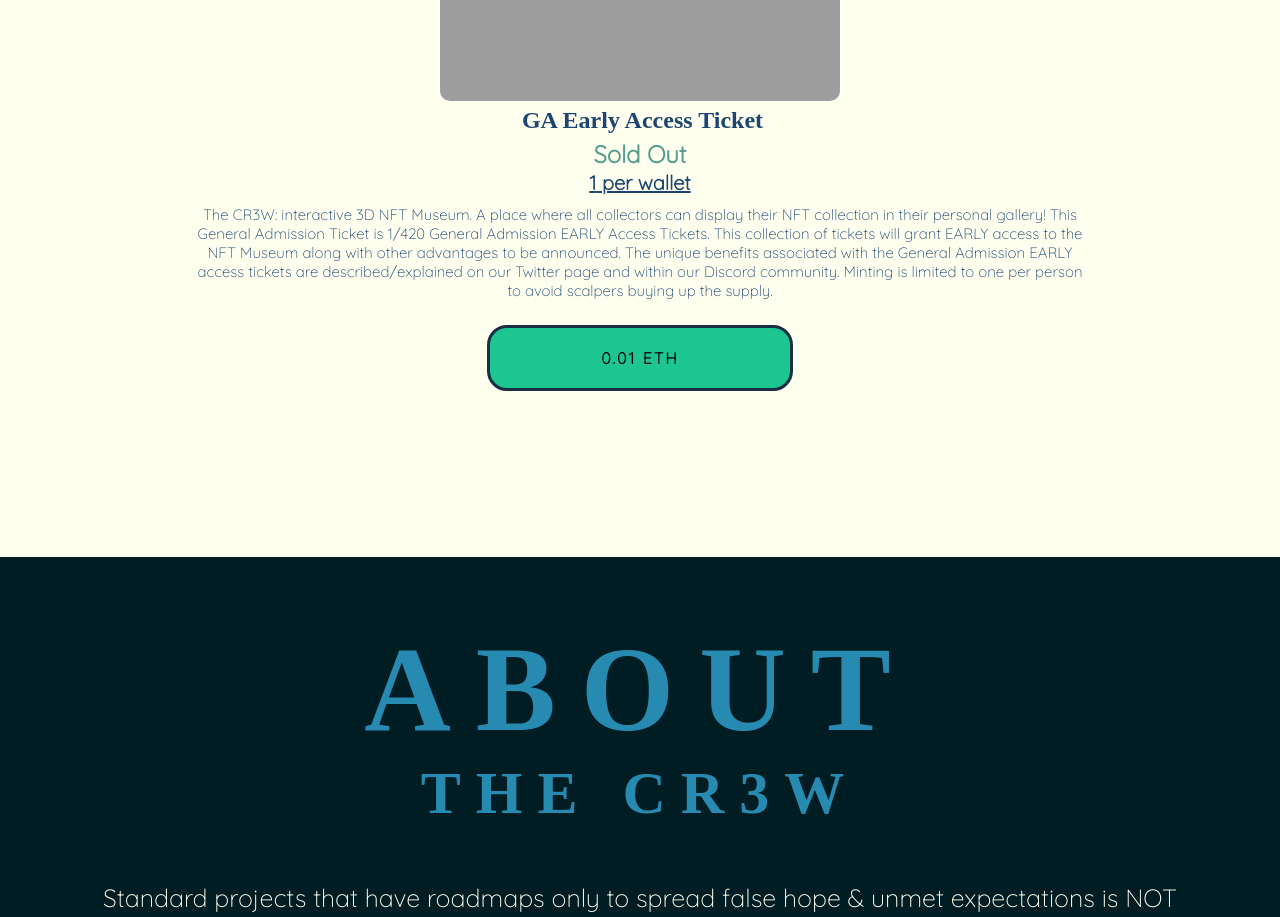
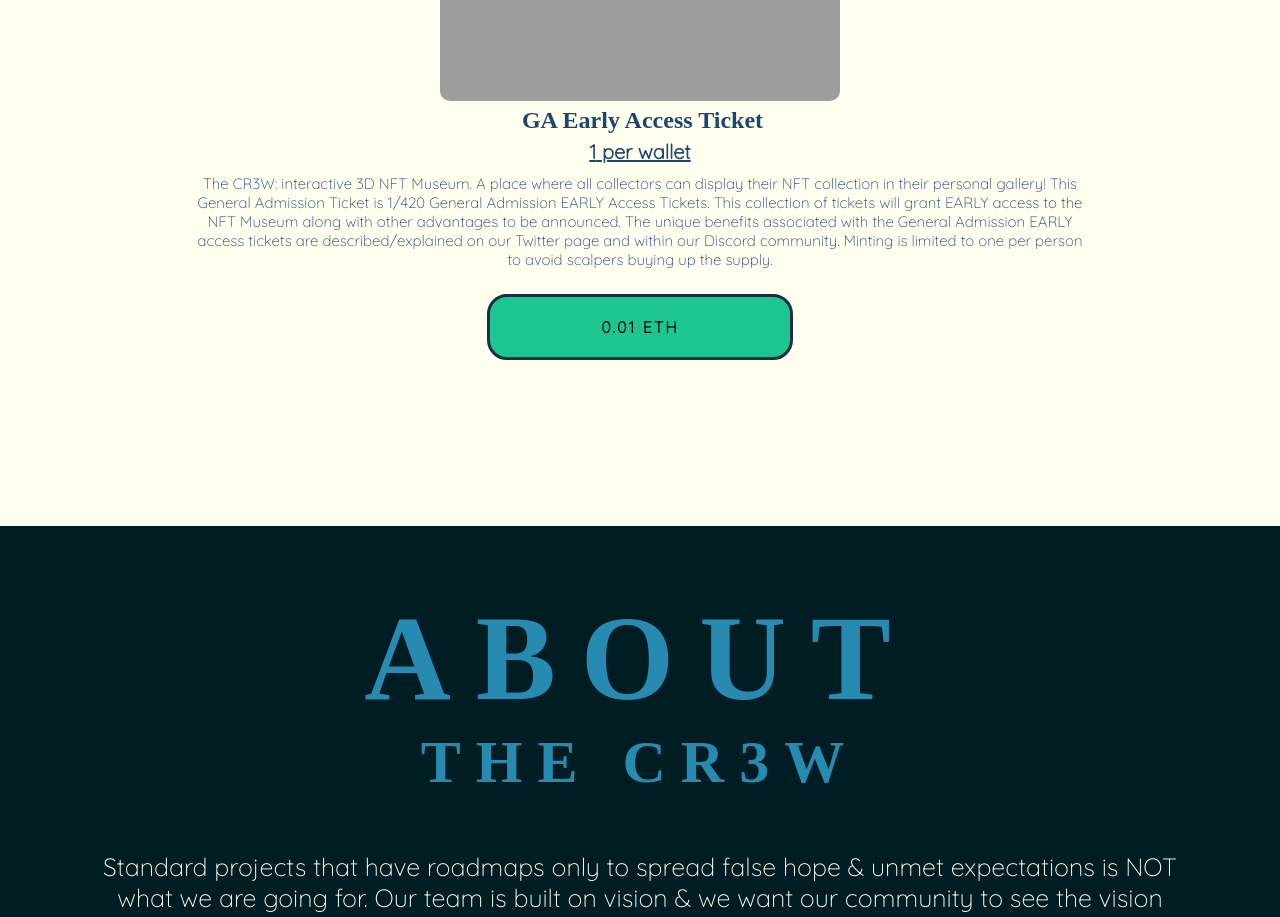
Before and after one commit to Bjlarson/TheCr3wNFT, a React (Create React App) app: page / in a window 1280 px wide. Shown: the part 940-1857 px from the top of the page. Built offline with nearby package versions, Linux system fonts and the light colour scheme; grey boxes are pictures that could not be loaded; a web font is replaced by a local one.

Commit message:
cleaned up code fixed bug with non eth window

```diff
--- a/package.json
+++ b/package.json
@@ -1,5 +1,5 @@
 {
-  "name": "nftmusium",
+  "name": "The Cr3w NFT and Museum",
   "version": "0.1.0",
   "homepage": "https://thecr3wnft.com/",
   "private": true,
--- a/src/components/Header.jsx
+++ b/src/components/Header.jsx
@@ -4,19 +4,17 @@ import logo from "./Pictures/TheCr3wNFTLogoWhite.svg"
 import "./CSS/Header.css"
 
 function Header(props) {
-    const [errorMessage,setErrorMessage] = useState(null);
     const [connButtonText,setConnButtonText] = useState('Connect Wallet');
 
     function ConnectToWalletHandler() {
         if(window.ethereum){
-            setErrorMessage(null);
             window.ethereum.request({method: 'eth_requestAccounts'})
             .then(result => {
                 props.setaccount(result[0]);
                 setConnButtonText('CONNECTED');
             })
         }else{
-            setErrorMessage('Need to Install Metamask');
+            alert('Please Install Metamask')
         }
     }
 
@@ -33,9 +31,6 @@ function Header(props) {
     </nav>
     <div className="WalletConnectDiv">
         <p onClick={() => ConnectToWalletHandler()} className="Walletbutton">{connButtonText}</p>
-        {
-            errorMessage != null?<h1 className="WalletError">{errorMessage}</h1>:null
-        }
     </div>
     </header>
   );
--- a/src/components/NFTInfo.jsx
+++ b/src/components/NFTInfo.jsx
@@ -83,7 +83,7 @@ export default function NFTInfoBox ({Address, Name, contractAddress, URI, Image
           <img src={Image} className = "NFTImage" width="400" height="400" />
             <h2 className = "NFTTitle">{Name}</h2>
             {
-              CurrentTokenID <= max?<h2 className = "NFTTokenId">Token: {CurrentTokenID} of {max}</h2>:<h2 className = "NFTTokenId">Sold Out</h2>
+              CurrentTokenID != null?<h2 className = "NFTTokenId">Token: {CurrentTokenID} of {max}</h2>:CurrentTokenID <= max?<h2 className = "NFTTokenId">Sold Out</h2>:null
             }
             {
               PerPerson != null?<h2 className='perperson'>{PerPerson} per wallet</h2>:null
```
Also changed, not shown: 1 other file (tests, documents, lock files or other folders).
